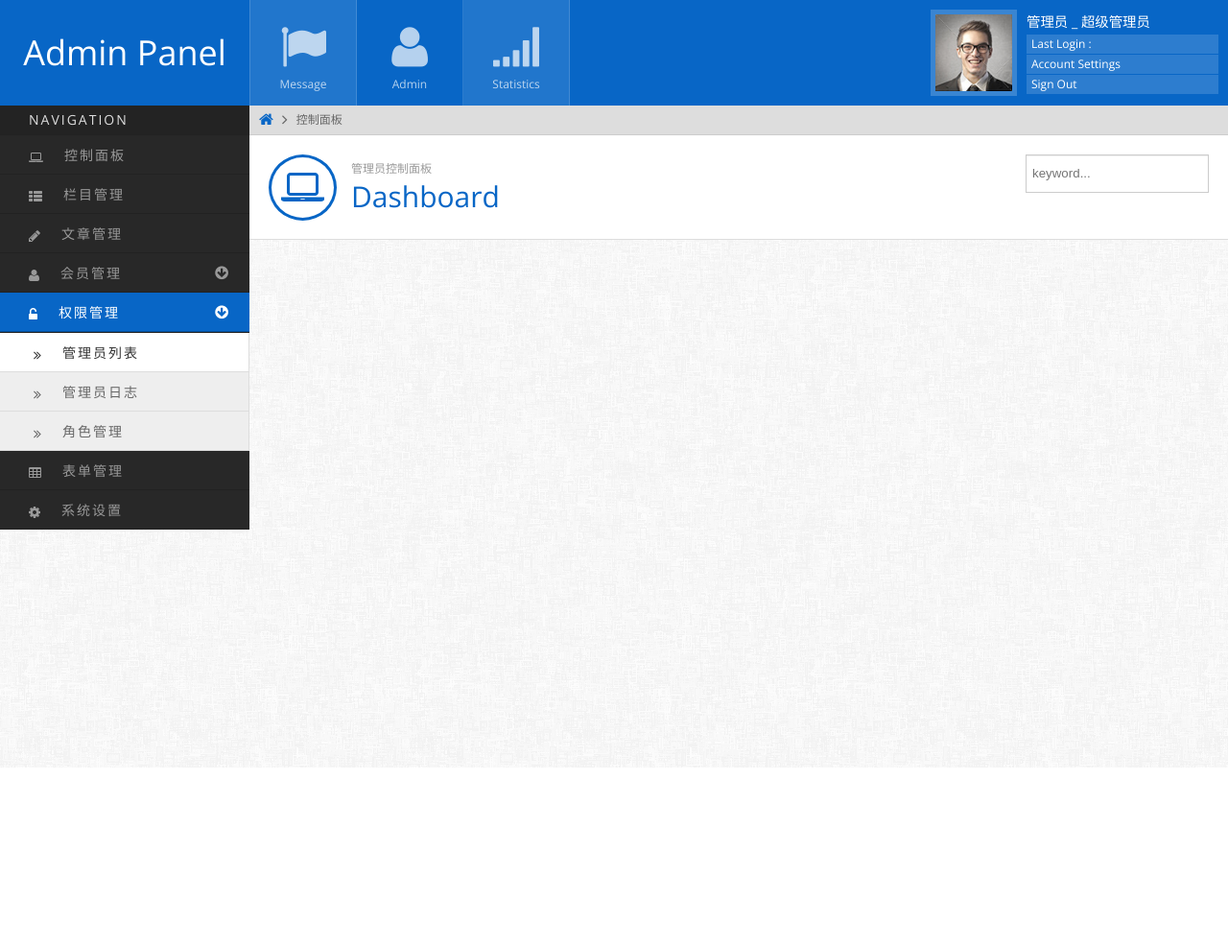
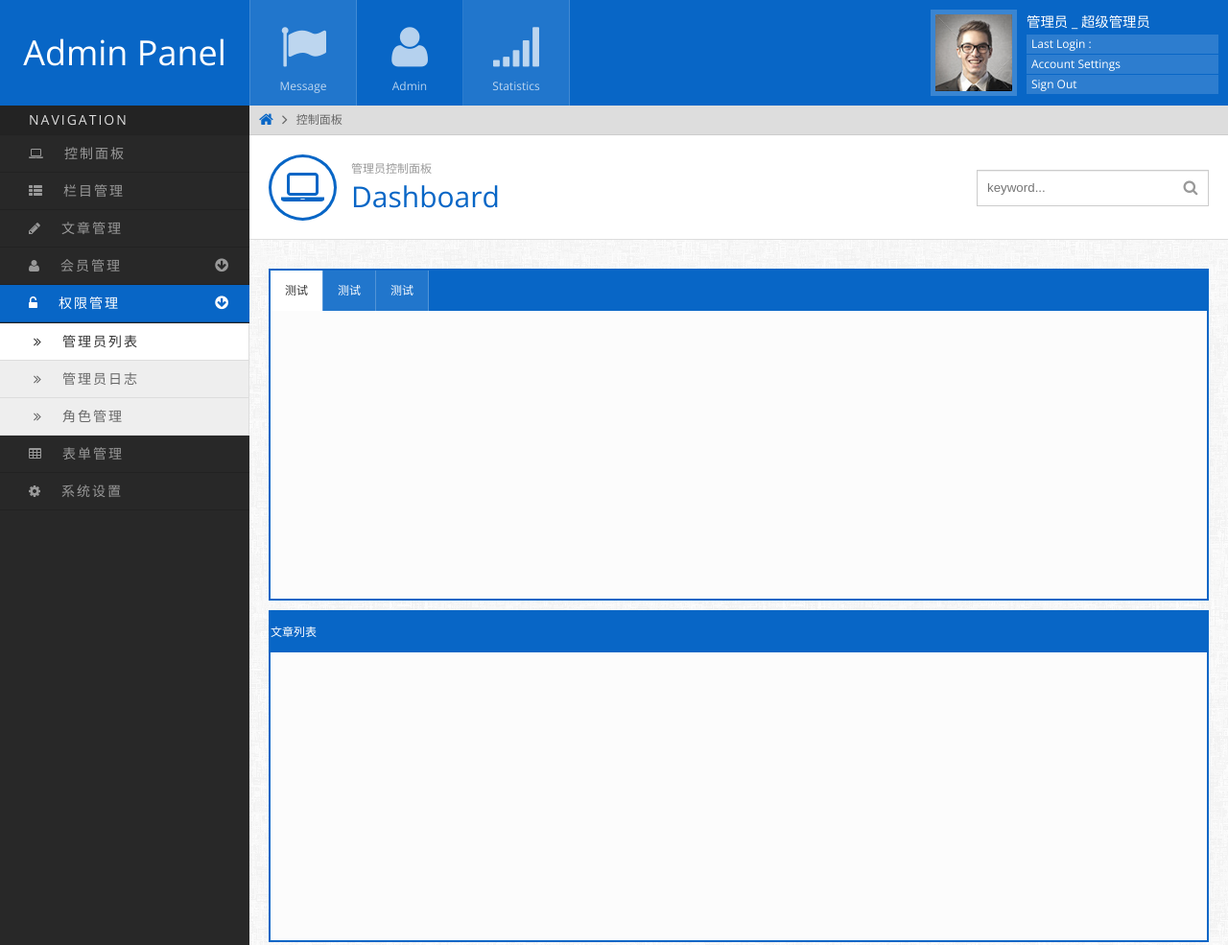
Before and after one commit to liutian1937/code, a plain HTML site: page panel/index.html in a window 1280 px wide. Shown: the top 985 px of the page at 96% size. Before the commit the page ends 800 px from the top, so only its background shows below. Drawn offline with nearby package versions, Linux system fonts and the light colour scheme.

Commit message:
Update index.html

```diff
--- a/panel/index.html
+++ b/panel/index.html
@@ -14,15 +14,16 @@ a{text-decoration:none;}
 .f-l{float:left;}
 .f-r{float:right;}
 
-.pz-g {letter-spacing: -0.31em;*letter-spacing: normal;*word-spacing: -0.43em;}
-.pz-u {display: inline-block;zoom: 1; *display: inline;letter-spacing: normal;word-spacing: normal;vertical-align: top;}
+.inlineWrap{letter-spacing: -0.31em;*letter-spacing: normal;*word-spacing: -0.43em;}
+.inlineBlock{display: inline-block;zoom: 1; *display: inline;letter-spacing: normal;word-spacing: normal;vertical-align: top;}
+
 textare, input{display:inline-block;height:20px;padding:4px 6px;margin-bottom:10px;line-height:20px;color:#555555;vertical-align:middle;}
 textarea, input{background-color:#ffffff;border:1px solid #cccccc;-webkit-box-shadow:inset 0 1px 1px rgba(0, 0, 0, 0.075);-moz-box-shadow:inset 0 1px 1px rgba(0, 0, 0, 0.075);box-shadow:inset 0 1px 1px rgba(0, 0, 0, 0.075);-webkit-transition:border linear .2s, box-shadow linear .2s;-moz-transition:border linear .2s, box-shadow linear .2s;-o-transition:border linear .2s, box-shadow linear .2s;transition:border linear .2s, box-shadow linear .2s;}
 textarea:focus,input:focus{border-color:rgba(82, 168, 236, 0.8);outline:0;outline:thin dotted \9;-webkit-box-shadow:inset 0 1px 1px rgba(0,0,0,.075), 0 0 8px rgba(82,168,236,.6);-moz-box-shadow:inset 0 1px 1px rgba(0,0,0,.075), 0 0 8px rgba(82,168,236,.6);box-shadow:inset 0 1px 1px rgba(0,0,0,.075), 0 0 8px rgba(82,168,236,.6);}
 </style>
 <style>
-body{font-weight:100;font-size:12px;background:url(images/bg.png) repeat;}
-h1,h2,h3,h4,h5{font-weight:100;font-size:100%;}
+body{font-weight:100;font-size:12px;background:url(images/bg.png) repeat;line-height:22px;}
+h1,h2,h3,h4,h5{font-weight:100;font-size:100%;line-height:normal;}
 .sans{font-family: 'Open Sans', sans-serif;}
 .yahei{font-family:"Microsoft YaHei",sans-serif;}
 .opacity{filter:alpha(opacity=70);opacity:0.7;}
@@ -33,8 +34,8 @@ h1,h2,h3,h4,h5{font-weight:100;font-size:100%;}
 .blue{color:#0866c6;}
 
 #header{background:#0866c6;height:110px;overflow:hidden;}
-.logo{width:260px;text-align:center;line-height:110px;font-weight:100;}
-.logo a{color:#fff;font-size:300%;}
+.logo{width:260px;text-align:center;font-weight:100;}
+.logo a{color:#fff;font-size:300%;line-height:110px;}
 .logo a:hover{text-shadow:1px 1px 1px rgba(0,0,0,0.8);}
 
 .headerNav{margin-left:260px;}
@@ -55,10 +56,10 @@ h1,h2,h3,h4,h5{font-weight:100;font-size:100%;}
 
 #wraper{background:url(images/leftbg.png) 0 0 repeat-y;}
 .wraperNav{width:260px;}
-.wraperNav h3{color:#ddd;background:#232323;text-transform:uppercase;padding-left:30px;height:30px;line-height:30px;font-size:14px;letter-spacing:2px;}
+.wraperNav h3{color:#ddd;background:#232323;text-transform:uppercase;font-size:14px;letter-spacing:2px;line-height:22px;padding:4px 0px 4px 30px;}
 .wraperNav ul{list-style:none;border-top:1px solid #222;}
-.wraperNav ul li a{padding:10px 0px 10px 30px;border-bottom:1px solid #222;color:#999;display:block;font-size:14px;letter-spacing:2px;-webkit-transition:all 0.3s ease-out;-moz-transition:all 0.3s ease-out;-o-transition:all 0.3s ease-out;transition:all 0.3s ease-out;letter-spacing:2px;}
-.wraperNav ul li i{margin-right:20px;vertical-align:text-bottom;}
+.wraperNav ul li a{padding:8px 0px 8px 30px;border-bottom:1px solid #222;color:#999;display:block;font-size:14px;letter-spacing:2px;-webkit-transition:all 0.3s ease-out;-moz-transition:all 0.3s ease-out;-o-transition:all 0.3s ease-out;transition:all 0.3s ease-out;letter-spacing:2px;}
+.wraperNav ul li i{margin-right:20px;}
 .wraperNav ul li a:hover{background:#2c2c2c;color:#fff;border-bottom-color:#222;}
 .wraperNav ul li.active > a{background:#0866c6;color:#fff;border-bottom-color:rgba(0,0,0,0.2);}
 
@@ -74,13 +75,22 @@ h1,h2,h3,h4,h5{font-weight:100;font-size:100%;}
 .breadCrumbs a{color:#666;margin:0px 3px;}
 .breadCrumbs a:hover{color:#0866c6;}
 
-.pageHeader{background:#fff;padding:20px;border-bottom:1px solid #ddd;min-height:68px;color:#999;}
+.pageHeader{background:#fff;padding:20px;border-bottom:1px solid #ddd;min-height:68px;height:68px;color:#999;position:relative;}
 .pageHeader .pageTitle i{font-size:350%;display:inline-block;padding:10px;text-align:center;border:3px solid #0866c6;border-radius:100%;margin-right:15px;}
 .pageHeader .pageTitle h1{font-size:250%;fong-weight:300;}
 .pageHeader .pageTitle h5{padding-top:5px;}
 
-.pageHeader .searchBar{position:absolute;right:20px;height:40px;}
-.pageHeader .searchBar input{height:30px;line-height:30px;}
+.pageHeader .searchBar{position:absolute;right:20px;top:33%;}
+.pageHeader .searchBar input{width:220px;padding-right:34px;padding:8px 10px;}
+.pageHeader .searchBar i{position:absolute;top:10px;right:4px;width:30px;text-align:center;font-size:16px;}
+
+.mainContent{padding:20px;}
+.tabWidget{border:2px solid #0866c6;background:#fcfcfc;margin:10px 0px;}
+.tabWidget .tabTitle{height:42px;line-height:42px;background:#0866c6;color:#fff;}
+.tabWidget .tabTitle li{height:100%;border-right:1px solid rgba(255,255,255,0.3);}
+.tabWidget .tabTitle li a{height:100%;padding:0px 15px;display:inline-block;background:rgba(255,255,255,0.1);color:#fff;}
+.tabWidget .tabTitle li a.cur{background:#fff;color:#333;}
+.tabWidget .tabBody{height:300px;}
 </style>
 
 
@@ -104,20 +114,20 @@ h1,h2,h3,h4,h5{font-weight:100;font-size:100%;}
 					</ul>
 				</div>
 			</div>
-			<ul class="menu pz-g">
-				<li class="pz-u odd">
+			<ul class="menu inlineWrap">
+				<li class="inlineBlock odd">
 					<a href="#" class="opacity">
 						<i class="icon-flag"></i>
 						<span class="navMsg">Message</span>
 					</a>
 				</li>
-				<li class="pz-u">
+				<li class="inlineBlock">
 					<a href="#" class="opacity">
 						<i class="icon-user"></i>
 						<span class="navMsg">Admin</span>
 					</a>
 				</li>
-				<li class="pz-u odd">
+				<li class="inlineBlock odd">
 					<a href="#" class="opacity">
 						<i class="icon-signal"></i>
 						<span class="navMsg">Statistics</span>
@@ -159,6 +169,7 @@ h1,h2,h3,h4,h5{font-weight:100;font-size:100%;}
 			<div class="pageHeader">
 				<form action="/" method="post" class="searchBar f-r">
 					<input type="text" name="keyword" placeholder="keyword...">
+					<i class="icon-search"></i>
 				</form>
 				<div class="pageTitle">
 					<i class="icon-laptop blue f-l"></i>
@@ -167,6 +178,26 @@ h1,h2,h3,h4,h5{font-weight:100;font-size:100%;}
 				</div>
 			</div>
 
+			<div class="mainContent">
+
+				<div class="tabWidget">
+					<ul class="tabTitle inlineWrap">
+						<li class="inlineBlock"><a href="#" class="cur">测试</a></li><li class="inlineBlock"><a href="#">测试</a></li><li class="inlineBlock"><a href="#">测试</a></li>
+					</ul>
+					<div class="tabBody">
+					</div>
+				</div>
+
+				<div class="tabWidget">
+					<h3 class="tabTitle">
+						文章列表
+					</h3>
+					<div class="tabBody">
+					</div>
+				</div>
+
+			</div>
+
 		</div>
 
 	</div>
```
